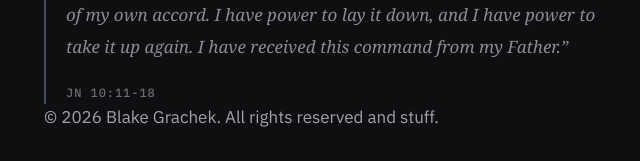
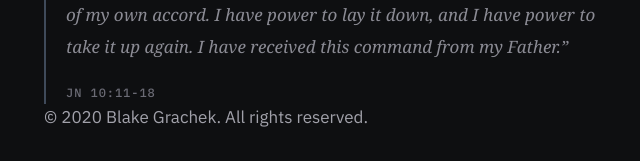
Before and after one commit to bmgrachek/bmgrachek.github.io, a Jekyll site: the page built from index.md, in a window 1280 px wide. Shown: the part 771-932 px from the top of the page, without its empty margins (316-956 px from the left). Built offline with Jekyll 4.4.1, drawn with Linux system fonts in a browser that asks for light colours.

Commit message:
Update copyright year from 2026 to 2020

```diff
--- a/index.md
+++ b/index.md
@@ -19,4 +19,4 @@ title: Blake Grachek
 </blockquote>
 <p>
 <p>
-<p class="copyright">&copy; 2026 Blake Grachek. All rights reserved and stuff.</p>
+<p class="copyright">&copy; 2020 Blake Grachek. All rights reserved.</p>
```
